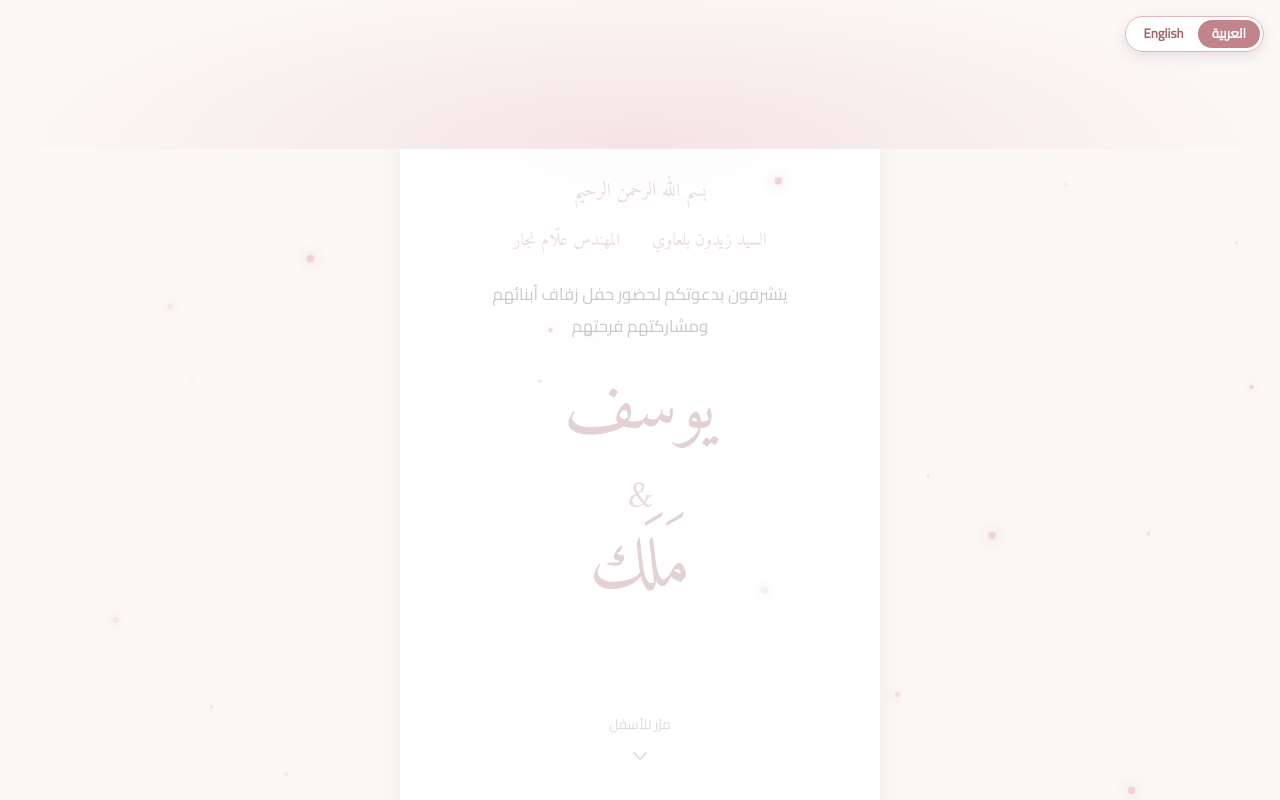
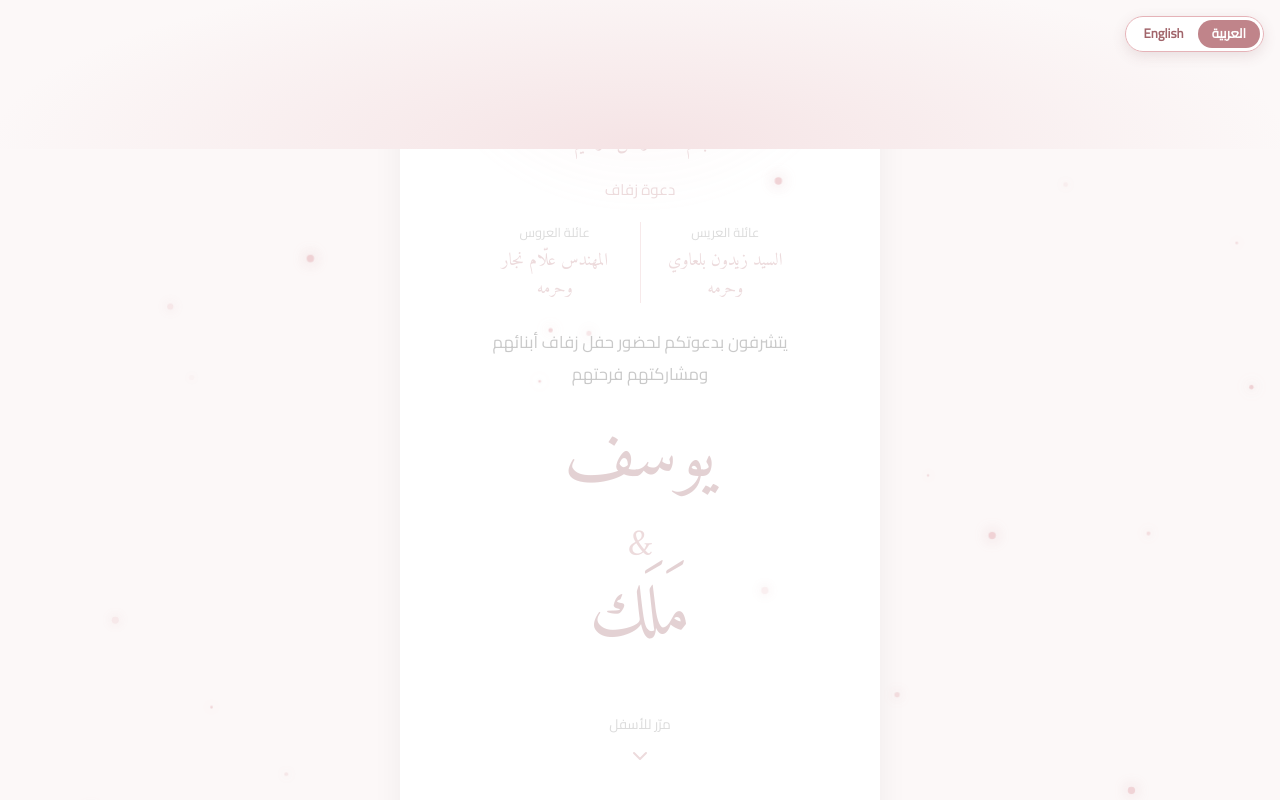
Before and after one commit to turbob4m1992-glitch/Wedding-Invitation-Oct-2026, a React (Vite) app: page / in a window 1280 px wide. Both pictures are taken after a click on the button "افتح الدعوة". Shown: the top 800 px of the page. Built offline with nearby package versions, Linux system fonts and the light colour scheme.

Commit message:
text update 2

```diff
--- a/src/App.tsx
+++ b/src/App.tsx
@@ -2,7 +2,6 @@ import { useState } from 'react';
 import Envelope from './components/Envelope';
 import HeroSection from './components/HeroSection';
 import QuranVerse from './components/QuranVerse';
-import InvitationDetails from './components/InvitationDetails';
 import CountdownTimer from './components/CountdownTimer';
 import Location from './components/Location';
 import NotesAndContact from './components/NotesAndContact';
@@ -37,7 +36,6 @@ function App() {
       >
         <HeroSection />
         <QuranVerse />
-        <InvitationDetails />
         <CountdownTimer />
         <Location />
         <NotesAndContact />
--- a/src/components/HeroSection.tsx
+++ b/src/components/HeroSection.tsx
@@ -42,22 +42,54 @@ const HeroSection: React.FC = () => {
           {t.bismillah}
         </p>
 
+        <p style={{ fontSize: '0.95rem', color: 'var(--primary)', marginBottom: '1.25rem' }}>
+          {t.envelopeKicker}
+        </p>
+
+        {/* Forced LTR so the bride's family always sits on the left, in both languages. */}
         <div
-          className="hero-fathers"
+          className="hero-families"
           style={{
             display: 'flex',
+            direction: 'ltr',
             justifyContent: 'center',
-            gap: '2rem',
+            alignItems: 'flex-start',
+            gap: '1.25rem',
             marginBottom: '1.5rem',
-            fontFamily: 'var(--font-heading)',
-            letterSpacing: lang === 'ar' ? 'normal' : '0.03em',
-            lineHeight: 1.6,
           }}
         >
-          {[t.groomFather, t.brideFather].map((father) => (
-            <p key={father} style={{ fontSize: lang === 'ar' ? '1.1rem' : '0.9rem', color: 'var(--primary)' }}>
-              {father}
-            </p>
+          {[
+            [t.brideFamilyLabel, t.brideFamilyLine1, t.brideFamilyLine2],
+            [t.groomFamilyLabel, t.groomFamilyLine1, t.groomFamilyLine2],
+          ].map(([label, line1, line2], i) => (
+            <React.Fragment key={label}>
+              {i > 0 && (
+                <div
+                  style={{
+                    width: '1px',
+                    alignSelf: 'stretch',
+                    backgroundColor: 'var(--primary-light)',
+                  }}
+                />
+              )}
+              <div style={{ flex: 1, direction: t.dir }}>
+                <p style={{ fontSize: '0.8rem', color: 'var(--text-light)', marginBottom: '0.25rem' }}>
+                  {label}
+                </p>
+                <p
+                  style={{
+                    fontFamily: 'var(--font-heading)',
+                    fontSize: lang === 'ar' ? '1.1rem' : '0.95rem',
+                    color: 'var(--primary)',
+                    lineHeight: 1.6,
+                  }}
+                >
+                  {line1}
+                  <br />
+                  {line2}
+                </p>
+              </div>
+            </React.Fragment>
           ))}
         </div>
 
--- a/src/components/InvitationDetails.tsx
+++ /dev/null
@@ -1,77 +0,0 @@
-import React from 'react';
-import Ornament from './Ornament';
-import { useI18n } from '../i18n';
-
-const InvitationDetails: React.FC = () => {
-  const { t } = useI18n();
-
-  const Family: React.FC<{ label: string; line1: string; line2: string }> = ({
-    label,
-    line1,
-    line2,
-  }) => (
-    <div style={{ flex: 1 }}>
-      <p style={{ fontSize: '0.85rem', color: 'var(--text-light)', marginBottom: '0.5rem' }}>
-        {label}
-      </p>
-      <h4 style={{ fontSize: '1.2rem', color: 'var(--primary)', lineHeight: 1.6 }}>
-        {line1}
-        <br />
-        {line2}
-      </h4>
-    </div>
-  );
-
-  return (
-    <section
-      className="section-padding text-center scroll-reveal"
-      style={{ backgroundColor: 'var(--white)', paddingBottom: '4rem' }}
-    >
-      <div style={{ maxWidth: '360px', margin: '0 auto' }}>
-        <h3 style={{ fontSize: '1.8rem', color: 'var(--primary-dark)', marginBottom: '1rem' }}>
-          {t.detailsTitle}
-        </h3>
-        <Ornament />
-
-        <p style={{ fontSize: '1.05rem', marginBottom: '2.5rem', lineHeight: '2' }}>
-          {t.blessingLine1}
-          <br />
-          {t.blessingLine2}
-        </p>
-
-        {/* Forced LTR so the bride's family always sits on the left, in both languages. */}
-        <div
-          style={{
-            display: 'flex',
-            direction: 'ltr',
-            justifyContent: 'space-between',
-            alignItems: 'flex-start',
-            gap: '0.5rem',
-            margin: '2rem 0',
-          }}
-        >
-          <Family
-            label={t.brideFamilyLabel}
-            line1={t.brideFamilyLine1}
-            line2={t.brideFamilyLine2}
-          />
-          <div
-            style={{
-              width: '1px',
-              alignSelf: 'stretch',
-              minHeight: '60px',
-              backgroundColor: 'var(--primary-light)',
-            }}
-          />
-          <Family
-            label={t.groomFamilyLabel}
-            line1={t.groomFamilyLine1}
-            line2={t.groomFamilyLine2}
-          />
-        </div>
-      </div>
-    </section>
-  );
-};
-
-export default InvitationDetails;
--- a/src/i18n.tsx
+++ b/src/i18n.tsx
@@ -13,8 +13,6 @@ export interface Strings {
 
   bismillah: string;
   fathersLine: string;
-  groomFather: string;
-  brideFather: string;
   groomFirst: string;
   brideFirst: string;
   heroIntro: string;
@@ -23,9 +21,6 @@ export interface Strings {
   verse: string;
   verseRef: string;
 
-  detailsTitle: string;
-  blessingLine1: string;
-  blessingLine2: string;
   brideFamilyLabel: string;
   groomFamilyLabel: string;
   brideFamilyLine1: string;
@@ -74,8 +69,6 @@ const ar: Strings = {
 
   bismillah: 'بسم الله الرحمن الرحيم',
   fathersLine: 'السيد زيدون بلعاوي & المهندس علّام نجار',
-  groomFather: 'السيد زيدون بلعاوي',
-  brideFather: 'المهندس علّام نجار',
   groomFirst: 'يوسف',
   brideFirst: 'مَلَك',
   heroIntro: 'يتشرفون بدعوتكم لحضور حفل زفاف أبنائهم ومشاركتهم فرحتهم',
@@ -85,9 +78,6 @@ const ar: Strings = {
     'وَمِنْ آيَاتِهِ أَنْ خَلَقَ لَكُم مِّنْ أَنفُسِكُمْ أَزْوَاجًا لِّتَسْكُنُوا إِلَيْهَا وَجَعَلَ بَيْنَكُم مَّوَدَّةً وَرَحْمَةً',
   verseRef: 'سورة الروم ٢١',
 
-  detailsTitle: 'دعوة زفاف',
-  blessingLine1: 'بكل الحب والود،',
-  blessingLine2: 'عائلتا العروسين تتشرفان بدعوتكم لحضور حفل زفاف أبنائهما',
   brideFamilyLabel: 'عائلة العروس',
   groomFamilyLabel: 'عائلة العريس',
   brideFamilyLine1: 'المهندس علّام نجار',
@@ -136,8 +126,6 @@ const en: Strings = {
 
   bismillah: 'In the name of God, the Most Gracious, the Most Merciful',
   fathersLine: 'Mr. Zaidoun Balawi & Eng. Allam Najjar',
-  groomFather: 'Mr. Zaidoun Balawi',
-  brideFather: 'Eng. Allam Najjar',
   groomFirst: 'Yousef',
   brideFirst: 'Malak',
   heroIntro: 'request the honour of your presence at the wedding of their children',
@@ -147,9 +135,6 @@ const en: Strings = {
     'And among His signs is that He created for you mates from among yourselves, that you may find tranquillity in them, and He placed between you affection and mercy.',
   verseRef: 'Surah Ar-Rum 30:21',
 
-  detailsTitle: 'Wedding Invitation',
-  blessingLine1: 'With all our love,',
-  blessingLine2: 'the families of the bride and groom request the honour of your presence at the wedding of their children',
   brideFamilyLabel: "Bride's Family",
   groomFamilyLabel: "Groom's Family",
   brideFamilyLine1: 'Eng. & Mrs.',
```
